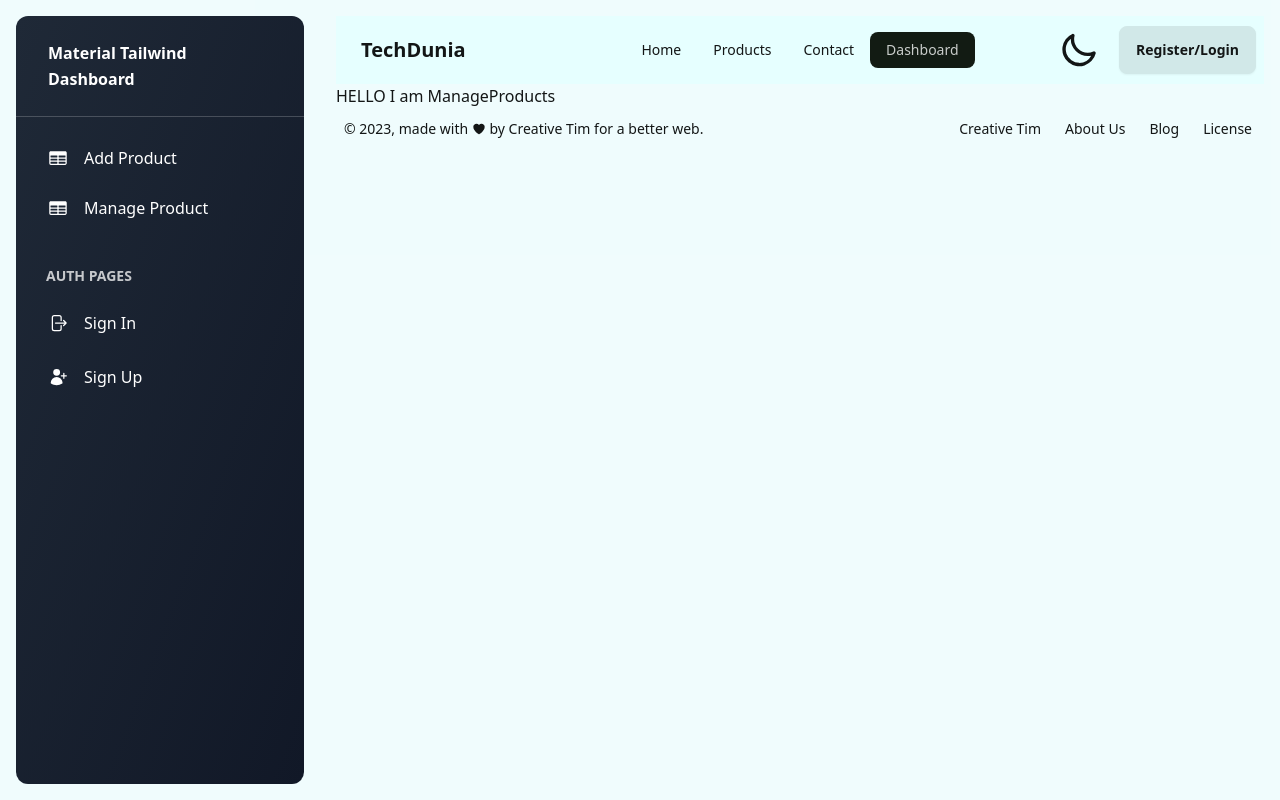
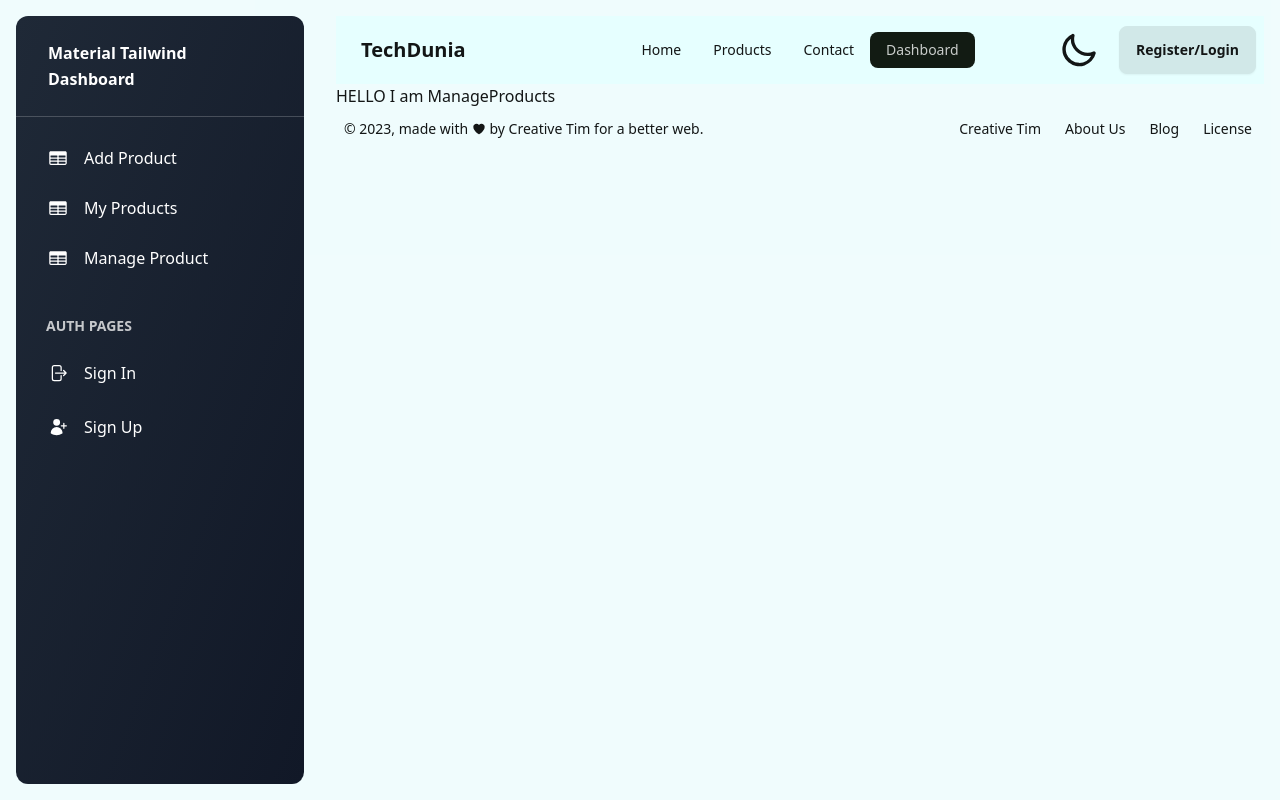
Before and after one commit to Forhad96/Gear-gather12-client, a React (Vite) app: page /dashboard/manageProducts in a window 1280 px wide. Built offline with nearby package versions, Linux system fonts and the light colour scheme; no server answers.

Commit message:
display user added product on my product routes

```diff
--- a/src/hooks/axiosSecureApi/useGetSecure.jsx
+++ b/src/hooks/axiosSecureApi/useGetSecure.jsx
@@ -1,7 +1,7 @@
 import { useQuery } from "@tanstack/react-query";
 import useAxiosSecure from "./useAxiosSecure";
 
-const useGetSecure = (endpoint,key) => {
+const useGetSecure = (endpoint, key) => {
   const axiosSecure = useAxiosSecure();
   const res = useQuery({
     queryKey: [key],
@@ -10,6 +10,6 @@ const useGetSecure = (endpoint,key) => {
       return res.data;
     },
   });
-    return res;
+  return res;
 };
 export default useGetSecure;
--- a/src/layout/Dashboard/Aside.jsx
+++ b/src/layout/Dashboard/Aside.jsx
@@ -228,6 +228,29 @@ const usersLInks = (
           </p>
         </button>
       </Link>
+      <Link to="/dashboard/myProducts" className="">
+        <button
+          className="middle none font-sans font-bold center transition-all disabled:opacity-50 disabled:shadow-none disabled:pointer-events-none text-xs py-3 rounded-lg text-white hover:bg-white/10 active:bg-white/30 w-full flex items-center gap-4 px-4 capitalize"
+          type="button"
+        >
+          <svg
+            xmlns="http://www.w3.org/2000/svg"
+            viewBox="0 0 24 24"
+            fill="currentColor"
+            aria-hidden="true"
+            className="w-5 h-5 text-inherit"
+          >
+            <path
+              fillRule="evenodd"
+              d="M1.5 5.625c0-1.036.84-1.875 1.875-1.875h17.25c1.035 0 1.875.84 1.875 1.875v12.75c0 1.035-.84 1.875-1.875 1.875H3.375A1.875 1.875 0 011.5 18.375V5.625zM21 9.375A.375.375 0 0020.625 9h-7.5a.375.375 0 00-.375.375v1.5c0 .207.168.375.375.375h7.5a.375.375 0 00.375-.375v-1.5zm0 3.75a.375.375 0 00-.375-.375h-7.5a.375.375 0 00-.375.375v1.5c0 .207.168.375.375.375h7.5a.375.375 0 00.375-.375v-1.5zm0 3.75a.375.375 0 00-.375-.375h-7.5a.375.375 0 00-.375.375v1.5c0 .207.168.375.375.375h7.5a.375.375 0 00.375-.375v-1.5zM10.875 18.75a.375.375 0 00.375-.375v-1.5a.375.375 0 00-.375-.375h-7.5a.375.375 0 00-.375.375v1.5c0 .207.168.375.375.375h7.5zM3.375 15h7.5a.375.375 0 00.375-.375v-1.5a.375.375 0 00-.375-.375h-7.5a.375.375 0 00-.375.375v1.5c0 .207.168.375.375.375zm0-3.75h7.5a.375.375 0 00.375-.375v-1.5A.375.375 0 0010.875 9h-7.5A.375.375 0 003 9.375v1.5c0 .207.168.375.375.375z"
+              clipRule="evenodd"
+            />
+          </svg>
+          <p className="block antialiased font-sans text-base leading-relaxed text-inherit font-medium capitalize">
+            My products
+          </p>
+        </button>
+      </Link>
       <Link to="/dashboard/manageProducts" className="">
         <button
           className="middle none font-sans font-bold center transition-all disabled:opacity-50 disabled:shadow-none disabled:pointer-events-none text-xs py-3 rounded-lg text-white hover:bg-white/10 active:bg-white/30 w-full flex items-center gap-4 px-4 capitalize"
--- a/src/pages/Dashboard/ManageProducts/ManageProducts.jsx
+++ b/src/pages/Dashboard/ManageProducts/ManageProducts.jsx
@@ -1,4 +1,16 @@
+import useAxiosSecure from "../../../hooks/axiosSecureApi/useAxiosSecure";
+import useGetSecure from "../../../hooks/axiosSecureApi/useGetSecure";
+import useAuth from "../../../hooks/useAuth";
+
 const ManageProducts = () => {
+  const axiosSecure = useAxiosSecure()
+  const {user} = useAuth()
+  const {data} = useGetSecure(`/products/${user?.email}`)
+  console.log(data);
+
+  // axiosSecure.get(`/products/${user?.email}`)
+  // .then(res => res.json())
+  // .then(data => console.log(data))
   return (
     <div>
       <p>HELLO I am ManageProducts</p>
--- /dev/null
+++ b/src/pages/Dashboard/MyProducts/MyProducts.jsx
@@ -0,0 +1,40 @@
+import useGetSecure from "../../../hooks/axiosSecureApi/useGetSecure";
+import useAuth from "../../../hooks/useAuth";
+
+const MyProducts = () => {
+  const {user} = useAuth()
+  const {data:products} = useGetSecure(`/products/${user?.email}`,'userProducts')
+  return (
+    <div className="overflow-x-auto">
+      <table className="table table-md">
+        <thead>
+          <tr>
+            <th>#</th>
+            <th>Product Name</th>
+            <th>status</th>
+            <th>Up votes</th>
+            <th>Edit</th>
+            <th>Delete</th>
+            <th>view</th>
+
+          </tr>
+        </thead>
+        <tbody>
+          {products?.map((product, idx) => (
+            <tr key={product._id}>
+              <th>{idx + 1}</th>
+              <td>{product?.name}</td>
+              <td>{product?.status}</td>
+              <td>{product?.upVotes}</td>
+              <td>Edit</td>
+              <td>Delete</td>
+              <td>View</td>
+
+            </tr>
+          ))}
+        </tbody>
+      </table>
+    </div>
+  );
+};
+export default MyProducts;
--- a/src/router/route.jsx
+++ b/src/router/route.jsx
@@ -12,6 +12,7 @@ import Register from "../pages/Register/Register";
 import AllUsers from "../pages/Dashboard/AllUsers/AllUsers";
 import AddProduct from "../pages/Dashboard/AddProduct/AddProduct";
 import ManageProducts from "../pages/Dashboard/ManageProducts/ManageProducts";
+import MyProducts from "../pages/Dashboard/MyProducts/MyProducts";
 
 const route = createBrowserRouter([
   {
@@ -65,6 +66,10 @@ const route = createBrowserRouter([
       {
         path:'manageProducts',
         element:<ManageProducts></ManageProducts>
+      },
+      {
+        path:'myProducts',
+        element:<MyProducts></MyProducts>
       }
     ]
   },
```
Also changed, not shown: src/__Todo.txt.
